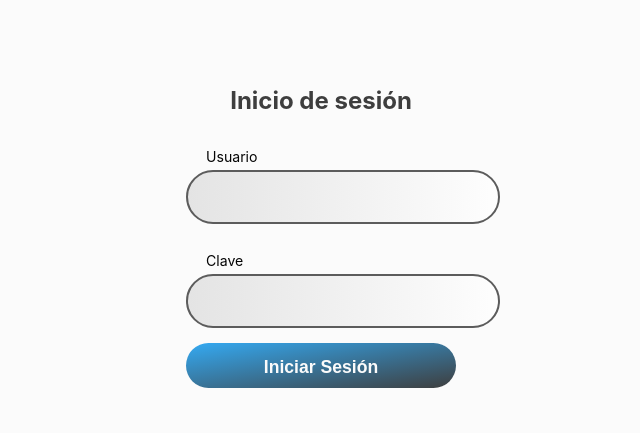
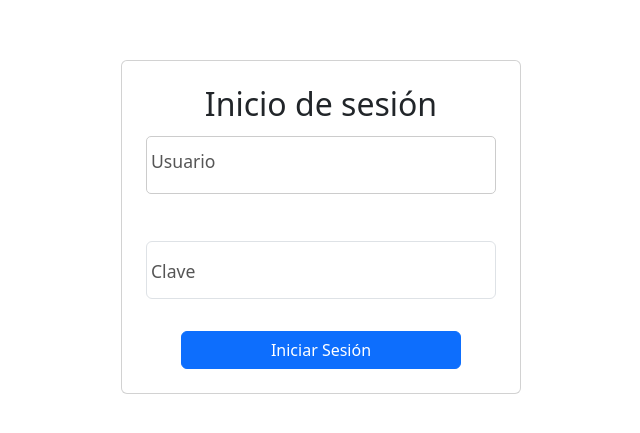
Before and after one commit to jaimeolartef/OdontoSoftFullStack, a React (Create React App) app in the folder odontosoftfront/: page /login in a window 1280 px wide. Shown: the part 205-638 px from the top of the page, without its empty margins (319-959 px from the left). Built offline with nearby package versions, Linux system fonts and the light colour scheme.

Commit message:
se cambio el estilo de la pantalla login

```diff
--- a/odontosoftfront/src/App.css
+++ b/odontosoftfront/src/App.css
@@ -1,17 +1,5 @@
-.App {
-  text-align: center;
-}
 
-.App-logo {
-  height: 40vmin;
-  pointer-events: none;
-}
 
-@media (prefers-reduced-motion: no-preference) {
-  .App-logo {
-    animation: App-logo-spin infinite 20s linear;
-  }
-}
 
 .App-header {
   display: flex;
@@ -35,79 +23,7 @@
   }
 }
 
-.btn {
-  width: 100%;
-  height: 45px;
-  background-image: linear-gradient(to bottom right, #34aaf3, #3e3e3e);
-  border: none;
-  outline: none;
-  border-radius: 40px;
-  cursor: pointer;
-  font-size: 1em;
-  color: #fbfbfb;
-  font-weight: 600;
-}
 
-/* CSS para input de la aplicacion */
-/* Estilos existentes para los campos de entrada */
-/* Estilos existentes para los campos de entrada */
-.input-box input, .input-box select, .input-box input[type="date"] {
-  width: 100%;
-  height: 50px;
-  background: transparent;
-  border: 2px solid #5c5c5c;
-  outline: none;
-  border-radius: 40px;
-  font-size: 1em;
-  color: #5c5c5c;
-  padding: 0 20px;
-  transition: .5s ease;
-  position: relative;
-  z-index: 2;
-}
-
-.input-box label {
-  position: absolute;
-  z-index: 1;
-  top: 50%;
-  left: 20px;
-  transform: translateY(-77%);
-  font-size: 1em;
-  color: rgba(92, 92, 92, 0.01);
-  pointer-events: none;
-  transition: .5s ease;
-}
-
-/* Aplica los mismos estilos para los estados de enfoque y válidos a todos los campos de entrada. */
-.input-box input + label,
-.input-box select + label,
-.input-box input[type="date"] + label {
-  top: 1px;
-  font-size: .8em;
-  padding: 0 0;
-  color: #050505;
-  border-radius: 5px;
-  z-index: 3;
-}
-
-
-.required-field {
-  color: red;
-  margin-left: 5px;
-}
-
-select:invalid {
-  background-image: linear-gradient(to right, rgb(236, 236, 236), rgba(255, 255, 255, 0.67));
-}
-
-input:invalid {
-  background-image: linear-gradient(to right, rgb(228, 228, 228), rgba(255, 255, 255, 0.67));
-}
-
-.input-box {
-  position: relative;
-  margin: 25px 0;
-}
 
 
 .logo {
--- a/odontosoftfront/src/Login.css
+++ b/odontosoftfront/src/Login.css
@@ -1,18 +1,3 @@
-.parent {
-    display: flex;
-    justify-content: center;
-    align-items: center;
-    min-height: 100vh;
-    background: #fbfbfb;
-}
-/* Chrome, Opera, Safari, Edge */
-input:-webkit-autofill,
-input:-webkit-autofill:hover,
-input:-webkit-autofill:focus,
-input:-webkit-autofill:active {
-    -webkit-box-shadow: 0 0 0 30px #fbfbfb inset !important;
-}
-
 /* Resto del codigo CSS... */
 .container {
     position: relative;
@@ -34,53 +19,9 @@ input:-webkit-autofill:active {
     animation: animateBlink 3s linear infinite;
     animation-delay: calc(var(--i) * (3s / 50));
 }
-.login-box {
-    position: absolute;
-    width: 500px;
-}
-.login-box form {
-    width: 100%;
-    padding: 0 50px;
-}
-h2 {
-    font-size: 1.5em;
-    color: #3e3e3e;
-    text-align: center;
-}
-
-.input-translate {
-  transform: translateY(10px);
-}
-
-.forgot-pass {
-    margin: -15px 0 10px;
-    text-align: center;
-}
-.forgot-pass a {
-    font-size: .85em;
-    color: #fff;
-    text-decoration: none;
-}
-.forgot-pass a:hover {
-    text-decoration: underline;
-}
-.signup-link {
-    margin: 20px 0 10px;
-    text-align: center;
-}
-.signup-link a {
-    font-size: 1em;
-    color: #303030;
-    text-decoration: none;
-    font-weight: 600;
-}
-.signup-link a:hover {
-    text-decoration: underline;
-}
-/* Responsive design */
 
 @media screen and (max-width: 768px) {
     .login-form {
-      width: 90%;
+        width: 90%;
     }
 }
--- a/odontosoftfront/src/Login.jsx
+++ b/odontosoftfront/src/Login.jsx
@@ -1,8 +1,9 @@
-import React, { useState } from 'react';
-import './Login.css'; // Asegúrate de tener un archivo CSS para estilos
+import React, { useState, useEffect } from 'react';
+import 'bootstrap/dist/css/bootstrap.min.css';
+import './Login.css'; // Asegúrate de tener un archivo CSS para estilos adicionales
 import axios from "axios";
 import sha256 from 'crypto-js/sha256';
-import {connect} from "react-redux";
+import { connect } from "react-redux";
 import { useNavigate } from 'react-router-dom';
 import config from './config';
 import showMessage from "../src/util/UtilMessage";
@@ -13,12 +14,38 @@ const Login = (props) => {
     clave: '',
   });
 
+  const [usuarioDto, setUsuarioDto] = useState({
+    codigo: ''
+  });
 
-  const [usuarioDto, setUsuarioDto] = useState({
-    codigo : ''
+  const [validation, setValidation] = useState({
+    usuario: null,
+    clave: null,
   });
 
   const navigate = useNavigate();
+
+  useEffect(() => {
+    // Example starter JavaScript for disabling form submissions if there are invalid fields
+    (() => {
+      'use strict'
+
+      // Fetch all the forms we want to apply custom Bootstrap validation styles to
+      const forms = document.querySelectorAll('.needs-validation')
+
+      // Loop over them and prevent submission
+      Array.from(forms).forEach(form => {
+        form.addEventListener('submit', event => {
+          if (!form.checkValidity()) {
+            event.preventDefault()
+            event.stopPropagation()
+          }
+
+          form.classList.add('was-validated')
+        }, false)
+      })
+    })();
+  }, []);
 
   const handleInputChange = (event) => {
     const { name, value } = event.target;
@@ -28,7 +55,8 @@ const Login = (props) => {
     }));
   };
 
-  const handleLogin = () => {
+  const handleLogin = (event) => {
+    event.preventDefault();
     try {
       const hash = sha256(loginObj.clave).toString();
       loginObj.clave = hash;
@@ -47,46 +75,52 @@ const Login = (props) => {
                 localStorage.setItem('username', usuarioDto.codigo);
                 props.onLoggedIn();
               }).catch(error => {
-            showMessage('error','Error al validar el rol del usuario');
+                showMessage('error', 'Error al validar el rol del usuario');
               });
           } else {
-          showMessage('error','Error de autenticación, por favor validar sus credenciales');
+            showMessage('error', 'Error de autenticación, por favor validar sus credenciales');
           }
         }).catch(error => {
-      showMessage('error','Error de autenticación, por favor validar sus credenciales');
+          showMessage('error', 'Error de autenticación, por favor validar sus credenciales');
         });
     } catch (error) {
-    showMessage('error','Error ' + error);
+      showMessage('error', 'Error ' + error);
     }
   };
 
   const handleKeyDown = (event) => {
     if (event.key === 'Enter') {
-      handleLogin();
+      handleLogin(event);
     }
   };
 
   return (
-    <div className="parent">
-      <div className="container">
-        <div>
-          <h2>Inicio de sesión</h2>
-          <form>
-            <div className="input-box">
-              <input type="usuario" className="input-translate" name="usuario" value={loginObj.usuario} onChange={handleInputChange} required/>
+    <div className="d-flex justify-content-center align-items-center vh-100">
+      <div className="card p-4" style={{ width: '400px' }}>
+        <h2 className="card-title text-center">Inicio de sesión</h2>
+        <form className="row g-3 needs-validation" noValidate onSubmit={handleLogin}>
+          <div className="form-floating mb-3">
+            <input type="text" className="form-control" name="usuario" value={loginObj.usuario}
+                   onChange={handleInputChange} placeholder="Usuario" required/>
             <label>Usuario</label>
+            <div className="invalid-feedback">
+              Debe ingresar un usuario
             </div>
-            <div className="input-box">
-              <input type="password" className="input-translate" name="clave" value={loginObj.clave} onChange={handleInputChange} onKeyDown={handleKeyDown}  required/>
-              <label>Clave</label>
           </div>
-            <div className="center">
-              <button type="button" className="btn" onClick={handleLogin}>
+          <div className="form-floating mb-3">
+            <input id="floatingInputPwd" type="password" className="form-control" name="clave" value={loginObj.clave}
+                   onChange={handleInputChange} onKeyDown={handleKeyDown} placeholder="Clave" required/>
+            <label htmlFor="floatingInputPwd">Clave</label>
+            <div className="invalid-feedback">
+              Debe ingresar una clave
+            </div>
+          </div>
+          <div className="d-grid">
+            <button type="submit" className="btn btn-primary">
               Iniciar Sesión
             </button>
           </div>
         </form>
-        </div>
       </div>
     </div>
   );
@@ -94,7 +128,7 @@ const Login = (props) => {
 
 const mapDisPatchToProps = (dispatch) => {
   return {
-    onLoggedIn: () => dispatch({type: 'ON_LOGGED_IN'})
+    onLoggedIn: () => dispatch({ type: 'ON_LOGGED_IN' })
   }
 }
 
--- a/odontosoftfront/src/components/Paciente/registroPaciente.jsx
+++ b/odontosoftfront/src/components/Paciente/registroPaciente.jsx
@@ -8,7 +8,6 @@ import showMessage from "../../util/UtilMessage";
 
 //TODO 1: Agregar la auditoria al registro de pacientes usuario y fecha de creacion y modificacion
 //TODO 2: Ajustar los formularios con estilos bootstrap
-//TODO 3: Estoy creando la estructura de la BD
 
 const RegistroPaciente = () => {
   const [formData, setFormData] = useState({
@@ -123,7 +122,7 @@ const RegistroPaciente = () => {
             <label><span className="required-field">* </span>Primer nombre</label>
           </div>
           <div className="input-box">
-            <input type="text" name="segundonombre" value={formData.segundonombre} onChange={handleChange} />
+            <input type="text" name="segundonombre" value={formData.segundonombre} onChange={handleChange}/>
             <label><span className="required-field">  </span>Segundo nombre</label>
           </div>
           <div className="input-box">
@@ -157,7 +156,8 @@ const RegistroPaciente = () => {
             <label><span className="required-field">  </span>Genero</label>
           </div>
           <div className="input-box">
-            <input type="text" name="direccionresidencia" value={formData.direccionresidencia} onChange={handleChange} required/>
+            <input type="text" name="direccionresidencia" value={formData.direccionresidencia} onChange={handleChange}
+                   required/>
             <label><span className="required-field">* </span>Dirección de residencia</label>
           </div>
           <div className="input-box">
@@ -216,7 +216,7 @@ const RegistroPaciente = () => {
             </div>
           )}
         </section>
-        <button type="submit" className="btn">Guardar</button>
+        <button type="submit" className="btn btn-primary">Guardar</button>
       </form>
     </div>
   );
```
Lines whose indentation alone changed are shown as unchanged.
